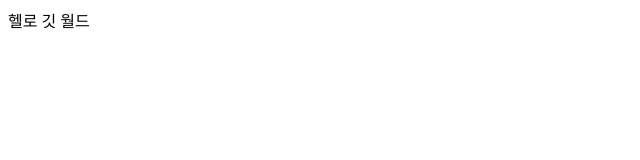
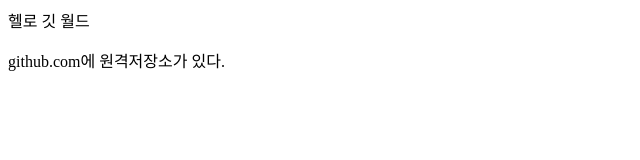
Before and after one commit to poby13/gitStudy, a plain HTML site: page index.html in a window 1280 px wide. Shown: the whole page, without its empty margins (0-640 px from the left). Drawn offline with Linux system fonts and the light colour scheme.

Commit message:
edit index.html

```diff
--- a/index.html
+++ b/index.html
@@ -7,6 +7,7 @@
   <title>Document</title>
 </head>
 <body>
-  헬로 깃 월드
+  <div>헬로 깃 월드</div>
+  <p>github.com에 원격저장소가 있다.</p>
 </body>
 </html>
```
